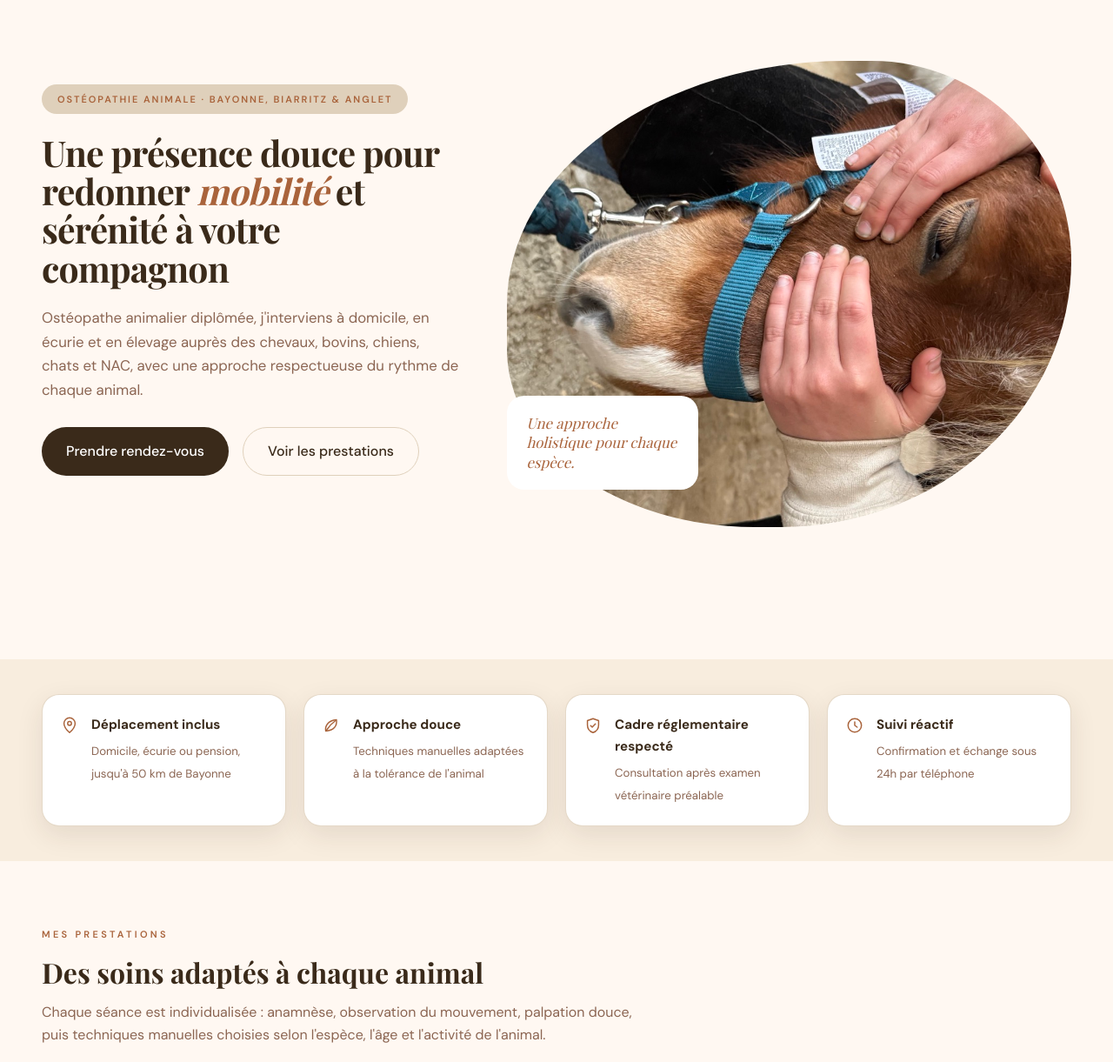
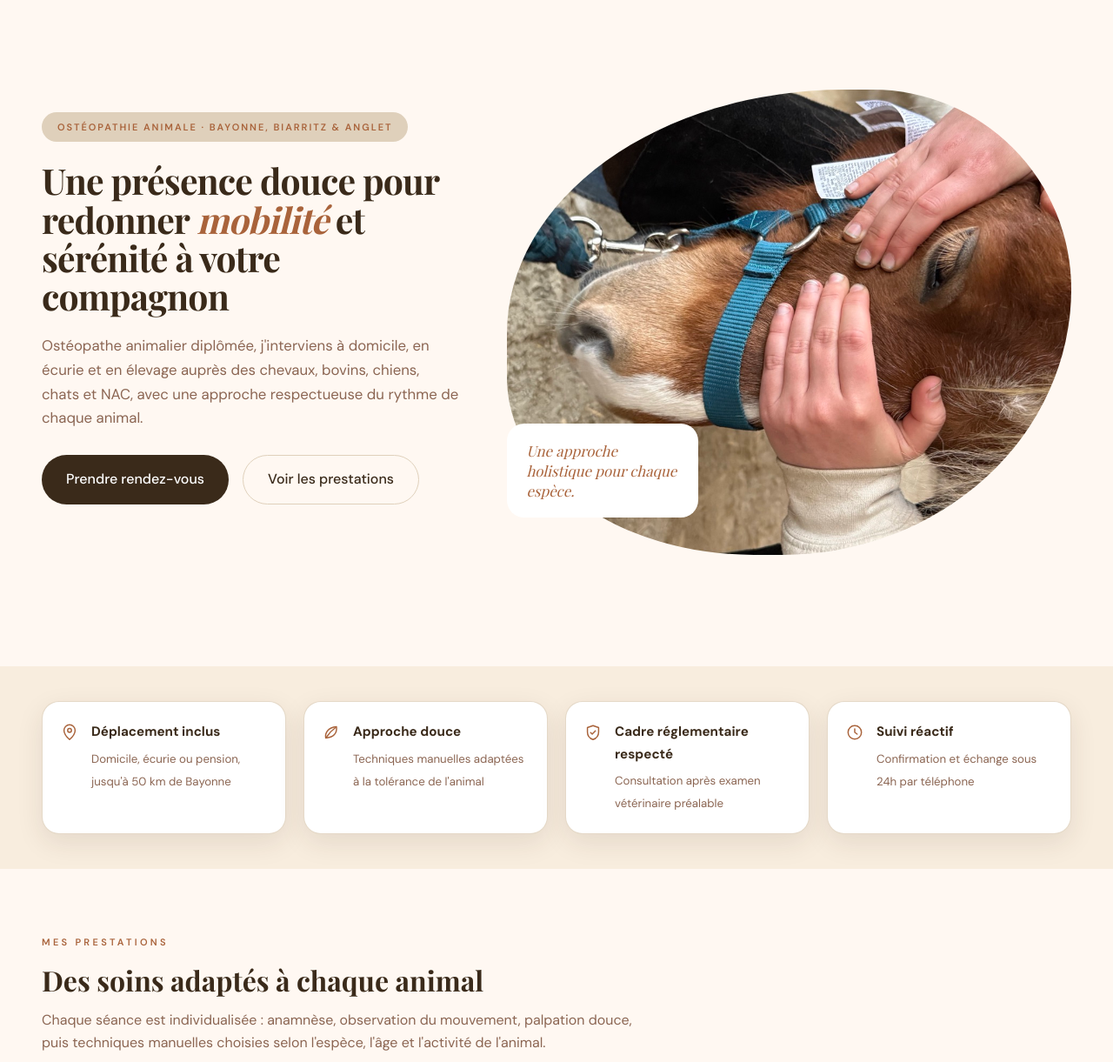
Before and after one commit to Skooh/site-alexane, a website: page index.html in a window 1280 px wide. Shown: the part 79-1300 px from the top of the page at 87% size. Drawn offline with nearby package versions, Linux system fonts and the light colour scheme; a web font is replaced by a local one.

Commit message:
Keep trust strip below the fold on all devices; default active-tab border
- Fill the hero to calc(100vh - 40px) and drop the trust strip's top
  margin so the band lands just below the fold uniformly (clearance =
  header height − 40px, always positive), instead of peeking 19px in on
  common desktop sizes while sitting 120px+ down on shorter laptops
- Revert the active "Quand consulter" tab to the default sand border
  (no clay recolor), keeping only the #F6EBDD fill + dark text

```diff
--- a/css/styles.css
+++ b/css/styles.css
@@ -219,7 +219,7 @@ textarea {
   grid-template-columns: 0.85fr 1.15fr;
   gap: 56px;
   align-items: center;
-  min-height: calc(100vh - 160px);
+  min-height: calc(100vh - 40px);
   padding: 64px 48px 96px;
   background: var(--page-bg);
   position: relative;
@@ -467,7 +467,7 @@ textarea {
 .trust-strip {
   background: var(--band-bg);
   width: 100%;
-  margin: 56px 0 64px;
+  margin: 0 0 64px;
   padding: 40px 0;
 }
 
@@ -663,7 +663,6 @@ textarea {
 
 .when-tab.is-active {
   background: #F6EBDD;
-  border-color: var(--clay);
   color: var(--brown-dark);
 }
 
```
